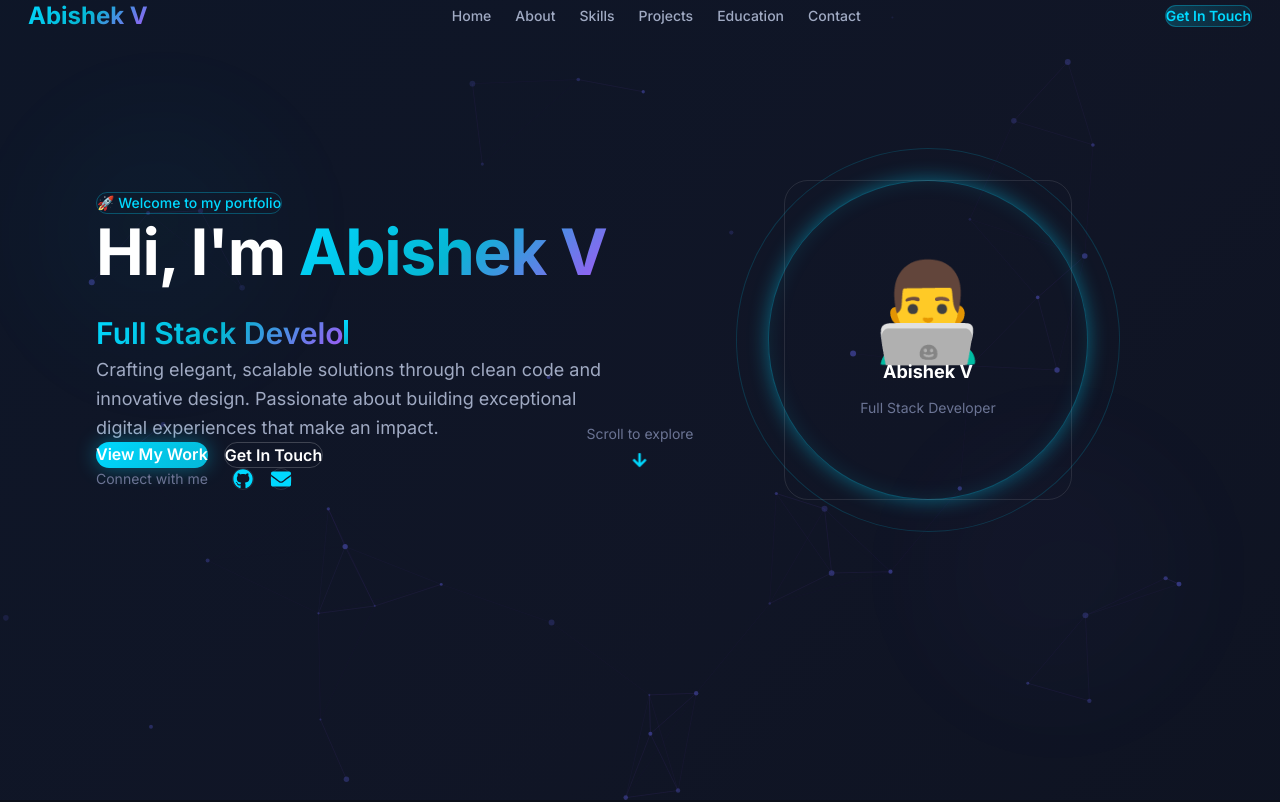
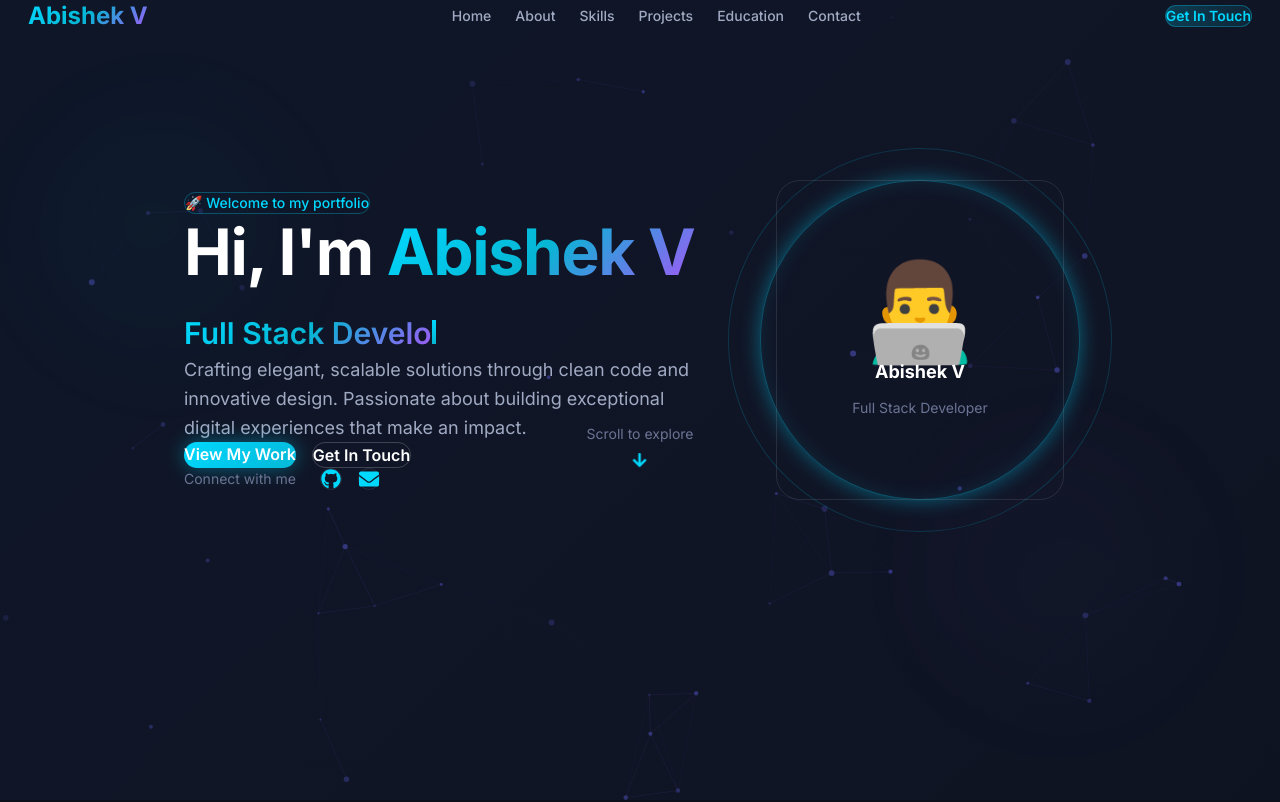
Before and after one commit to abishek-vk/portfolio, a React (Vite) app: page / in a window 1280 px wide. Shown: the top 802 px of the page. Built offline with nearby package versions, Linux system fonts and the light colour scheme.

Commit message:
feat: Update layout and styling in Contact and Hero components for improved responsiveness and visual appeal

```diff
--- a/src/components/Contact/Contact.jsx
+++ b/src/components/Contact/Contact.jsx
@@ -74,9 +74,9 @@ export default function Contact() {
             viewport={{ once: true }}
             transition={{ duration: 0.6, delay: 0.1 }}
             onSubmit={handleSubmit}
-            className="md:col-span-2 rounded-3xl p-6 md:p-8 lg:p-10 space-y-6 border border-white/10 hover:border-[var(--accent-cyan)]/30 transition-all duration-300"
+            className="md:col-span-2 glass rounded-3xl p-8 md:p-10 lg:p-12 space-y-8 border border-white/10 hover:border-[var(--accent-cyan)]/30 transition-all duration-300"
           >
-            <div className="grid grid-cols-1 md:grid-cols-2 gap-4 md:gap-6">
+            <div className="grid grid-cols-1 md:grid-cols-2 gap-6 md:gap-8">
               {/* Name Input */}
               <div>
                 <label className="block text-xs md:text-sm font-medium mb-2 md:mb-3 text-[var(--text-primary)]">Your Name</label>
--- a/src/components/Hero/Hero.jsx
+++ b/src/components/Hero/Hero.jsx
@@ -50,10 +50,10 @@ export default function Hero() {
       <div className="absolute top-20 left-10 w-72 h-72 bg-gradient-to-br from-[var(--accent-cyan)]/10 to-[var(--accent-teal)]/5 rounded-full blur-3xl blob opacity-40" />
       <div className="absolute bottom-20 right-10 w-80 h-80 bg-gradient-to-br from-[var(--accent-purple)]/10 to-[var(--accent-cyan)]/5 rounded-full blur-3xl blob opacity-30" />
 
-      <div className="container-max relative z-10">
-        <div className="grid grid-cols-1 md:grid-cols-2 gap-8 md:gap-12 lg:gap-16 items-center">
+      <div className="container-max relative z-10 max-w-6xl mx-auto">
+        <div className="grid grid-cols-1 lg:grid-cols-12 gap-8 lg:gap-12 items-center">
           {/* Left Content */}
-          <motion.div initial={{ opacity: 0, x: -40 }} animate={{ opacity: 1, x: 0 }} transition={{ duration: 0.8 }}>
+          <motion.div initial={{ opacity: 0, x: -40 }} animate={{ opacity: 1, x: 0 }} transition={{ duration: 0.8 }} className="lg:col-span-7">
             <motion.div initial={{ opacity: 0 }} animate={{ opacity: 1 }} transition={{ delay: 0.2 }} className="mb-4">
               <span className="inline-block px-4 py-2 rounded-full text-sm font-medium text-[var(--accent-cyan)] border border-[var(--accent-cyan)]/30">
                 🚀 Welcome to my portfolio
@@ -117,7 +117,7 @@ export default function Hero() {
           </motion.div>
 
           {/* Right - Profile Image */}
-          <motion.div initial={{ opacity: 0, scale: 0.8 }} animate={{ opacity: 1, scale: 1 }} transition={{ duration: 0.8, delay: 0.2 }} className="relative hidden md:flex justify-center items-center">
+          <motion.div initial={{ opacity: 0, scale: 0.8 }} animate={{ opacity: 1, scale: 1 }} transition={{ duration: 0.8, delay: 0.2 }} className="relative hidden lg:flex justify-center items-center lg:col-span-5">
             {/* Glowing Ring */}
             <div className="absolute inset-0 flex items-center justify-center">
               <motion.div className="absolute w-80 h-80 border border-[var(--accent-cyan)]/30 rounded-full glow-pulse" animate={{ rotate: 360 }} transition={{ duration: 20, repeat: Infinity, ease: "linear" }} />
```
